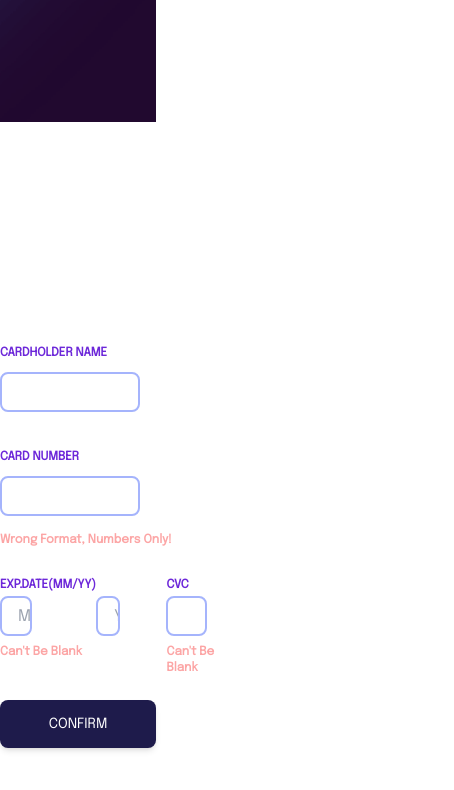
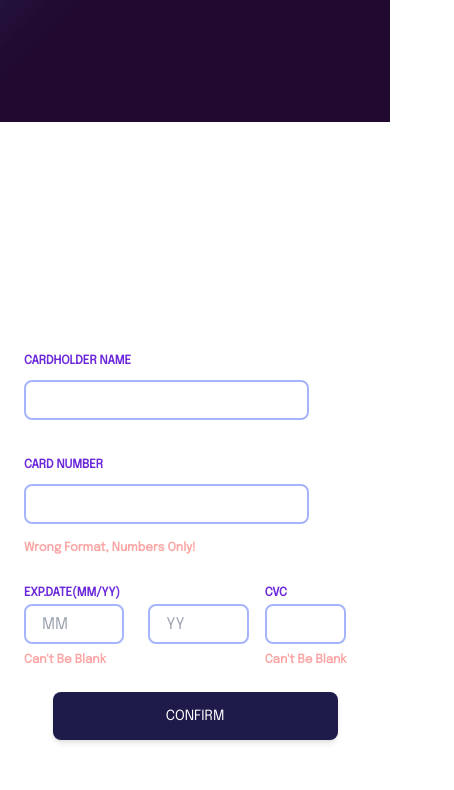
Before and after one commit to HopesonOgaga/card_interactive, a website: page build/index.html in a window 390 px wide. Shown: the part 722-1512 px from the top of the page, 454 px wide, since content can reach past the window. Drawn offline with Linux system fonts and the light colour scheme.

Commit message:
mobile view

```diff
--- a/build/index.html
+++ b/build/index.html
@@ -12,16 +12,18 @@
 </head>
 <body class="font-epilogue ">
     <main>
-        <section class="flex flex-col md:flex-row justify-evenly ">
-            <div class="div_background w-2/5  h-screen bg-cover  ">
+        <section class="flex flex-col  md:flex-row  md:justify-evenly ">
+            <div class="div_background w-screen h-screen  md:w-2/5  md:h-screen bg-cover  ">
                 <style>
                     .div_background{
                         background-image: url("./images/bg-main-desktop.png");
                         background-repeat: no-repeat;
                     }
                 </style>
-                <div class="flex justify-center items-center w-full h-screen flex-col gap-8 ">
-                    <div class="card_grad bg-gradient-to-r from-grad1 to-grad2 w-3/4  h-1/3 rounded-md   ">
+                <!-- card -->
+                <div class="flex justify-center flex-col items-center w-full h-screen gap-8   ">
+                    <!-- card front -->
+                    <div class="card_grad bg-gradient-to-r from-grad1 to-grad2  w-5/6 md:w-3/4  h-1/3 rounded-md   ">
                         <style>
                             .card_grad{
                                 background-image: url("./images/bg-card-front.png");
@@ -44,7 +46,7 @@
 
                     <!-- card back -->
 
-                        <div class="card_back bg-gradient-to-r from-grad1 to-grad2 w-3/4  h-1/3 rounded-md   ">
+                        <div class="card_back bg-gradient-to-r from-grad1 to-grad2 w-5/6  md:w-3/4  h-1/3 rounded-md   ">
                             <style>
                                 .card_back{
                                     background-image: url('./images/bg-card-back.png');
@@ -58,36 +60,40 @@
 
             </div>
             <!-- form section -->
-            <div class=" w-3/5 h-screen flex justify-center items-center align-middle">
+            <div class=" w-screen    md:w-3/5 h-screen flex justify-center items-center align-middle p-6 ">
              <div class="">
                 <form action="" method="get" class="mb-6">
                     <label for="cardholder" class=" uppercase font-semibold text-xs text-violet-700">cardholder name</label>
                     <br>
-                    <input class="my-2 w-3/5 h-10 rounded-lg border-solid border-indigo-300 border-2 active:border-indigo-500 " type="text" name="cardholder" id="cardholder">
+                    <input class="my-2 w-5/6  md:w-3/5 h-10 rounded-lg border-solid border-indigo-300 border-2 active:border-indigo-500 " type="text" name="cardholder" id="cardholder">
                 </form>
                 <form action="" method="get" >
                      <label for="cardnumber" class=" uppercase font-semibold text-xs text-violet-700  ">card number</label> <br>
-                      <input class="my-2 w-3/5  h-10 rounded-lg border-solid border-indigo-300 border-2" type="text" name="cardnumber" id="cardnumber">
+                      <input class="my-2 w-5/6 md:w-3/5  h-10 rounded-lg border-solid border-indigo-300 border-2" type="text" name="cardnumber" id="cardnumber">
                       <p class="text-xs text-red-300 font-semibold capitalize mb-4 py-2 ">wrong format, numbers only!</p>
                 </form>
-                <div class="flex justify-evenly">
-                    <form action="" method="get">
+                <div class=" flex  md:flex-row gap-4   justify-evenly ">
+                    <form action="" method="get" >
                         <label for="expdate" class="uppercase text-xs font-semibold text-violet-700">exp.date(mm/yy)</label> <br>
-                        <input class="pl-2  w-1/3  h-10 rounded-lg border-solid border-indigo-300 border-2 active:border-indigo-500 placeholder:uppercase placeholder:pl-2 " type="datetime" name="" id="" placeholder="mm" >
+                        <div class="flex gap-2">
+                            <input class="pl-2 w-4/5  md:w-1/3  h-10 rounded-lg border-solid border-indigo-300 border-2 active:border-indigo-500 placeholder:uppercase placeholder:pl-2 " type="datetime" name="" id="" placeholder="mm" >
+                           <label for=""></label><br>
+                           <input  class="pl-2 w-4/5  md:w-1/3  h-10 rounded-lg border-solid border-indigo-300 border-2 active:border-indigo-500  placeholder:uppercase placeholder:pl-2 " type="datetime" name="" id="" placeholder="yy">
+
+                        </div>
                         <p class="text-xs text-red-300 font-semibold capitalize mb-4 py-2">can't be blank </p>
                     </form>
-                    <form action="" method="get">
-                        <label for=""></label><br>
-                        <input  class="pl-2  w-1/3 h-10 rounded-lg border-solid border-indigo-300 border-2 active:border-indigo-500  placeholder:uppercase placeholder:pl-2 " type="datetime" name="" id="" placeholder="yy">
-                    </form>
+
+                   <div>
                     <form action="" method="get">
                         <label class=" uppercase font-semibold text-xs text-violet-700 " for="cvc">cvc</label> <br>
-                        <input  class="w-3/5 h-10 rounded-lg border-solid border-indigo-300 border-2 active:border-indigo-500 " type="number" name="" id="">
+                        <input  class="w-4/5  md:w-1/3  h-10 rounded-lg border-solid border-indigo-300 border-2 active:border-indigo-500 " type="number" name="" id="">
                         <p class="text-xs text-red-300 font-semibold capitalize mb-4 py-2">can't be blank </p>
                     </form>
+                   </div>
                 </div>
-                <div class="">
-                    <input class="h-12 w-2/3  bg-indigo-950 shadow-md rounded-lg text-white uppercase font-medium text-sm hover:bg-indigo-700 cursor-pointer" type="button" value="confirm">
+                <div class="flex justify-center ">
+                    <input class=" h-12 w-5/6  md:w-2/3  bg-indigo-950 shadow-md rounded-lg text-white uppercase font-medium text-sm hover:bg-indigo-700 cursor-pointer" type="button" value="confirm">
                 </div>
              </div>
             </div>
```
Also changed, not shown: build/css/output.css.
